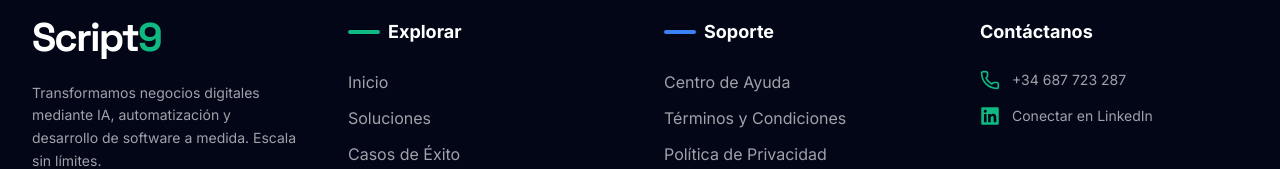
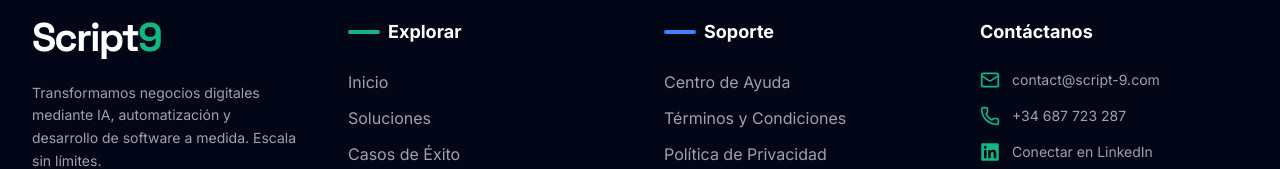
Before and after one commit to Toni872/script9, a Next.js app: page / in a window 1280 px wide. Shown: the part 5336-5505 px from the top of the page. Built offline with nearby package versions, Linux system fonts and the light colour scheme; no server answers.

Commit message:
feat(footer): update links and add contact email

```diff
--- a/src/components/Footer.tsx
+++ b/src/components/Footer.tsx
@@ -79,7 +79,7 @@
                             <ul className="space-y-3">
                                 {[
                                     { label: 'Centro de Ayuda', href: '/faq' },
-                                    { label: 'Términos y Condiciones', href: '/legal' },
+                                    { label: 'Términos y Condiciones', href: '/terminos' },
                                     { label: 'Política de Privacidad', href: '/privacidad' },
                                     { label: 'Contacto', href: '/contacto' },
                                 ].map((item) => (
@@ -99,7 +99,12 @@
                         <div>
                             <h3 className="text-white font-bold text-lg mb-6">Contáctanos</h3>
                             <ul className="space-y-4">
-
+                                <li className="flex items-center space-x-3">
+                                    <Mail className="w-5 h-5 text-emerald-500 shrink-0" />
+                                    <a href="mailto:contact@script-9.com" className="text-zinc-400 text-sm hover:text-emerald-400 transition-colors">
+                                        contact@script-9.com
+                                    </a>
+                                </li>
                                 <li className="flex items-center space-x-3">
                                     <Phone className="w-5 h-5 text-emerald-500 shrink-0" />
                                     <span className="text-zinc-400 text-sm">+34 687 723 287</span>
```
